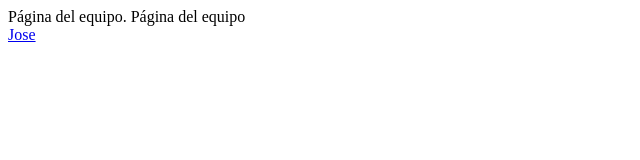
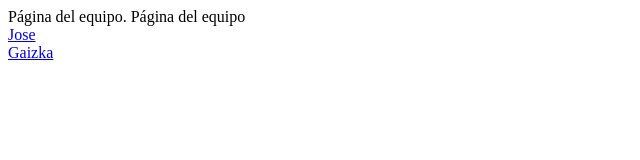
Before and after one commit to master-jibanez76/ejercicio12, a plain HTML site: page Index.html in a window 1280 px wide. Shown: the full height of the page, 0-640 px from the left. Drawn offline with Linux system fonts and the light colour scheme.

Commit message:
Cambios en el fichero index.html

```diff
--- a/Index.html
+++ b/Index.html
@@ -6,6 +6,7 @@
 <body>
 Página del equipo <br>
 <a href="https://github.com/jibanez76">Jose</a><br>
+<a href="https://github.com/gmayoz">Gaizka</a><br>
 
 
 
```
